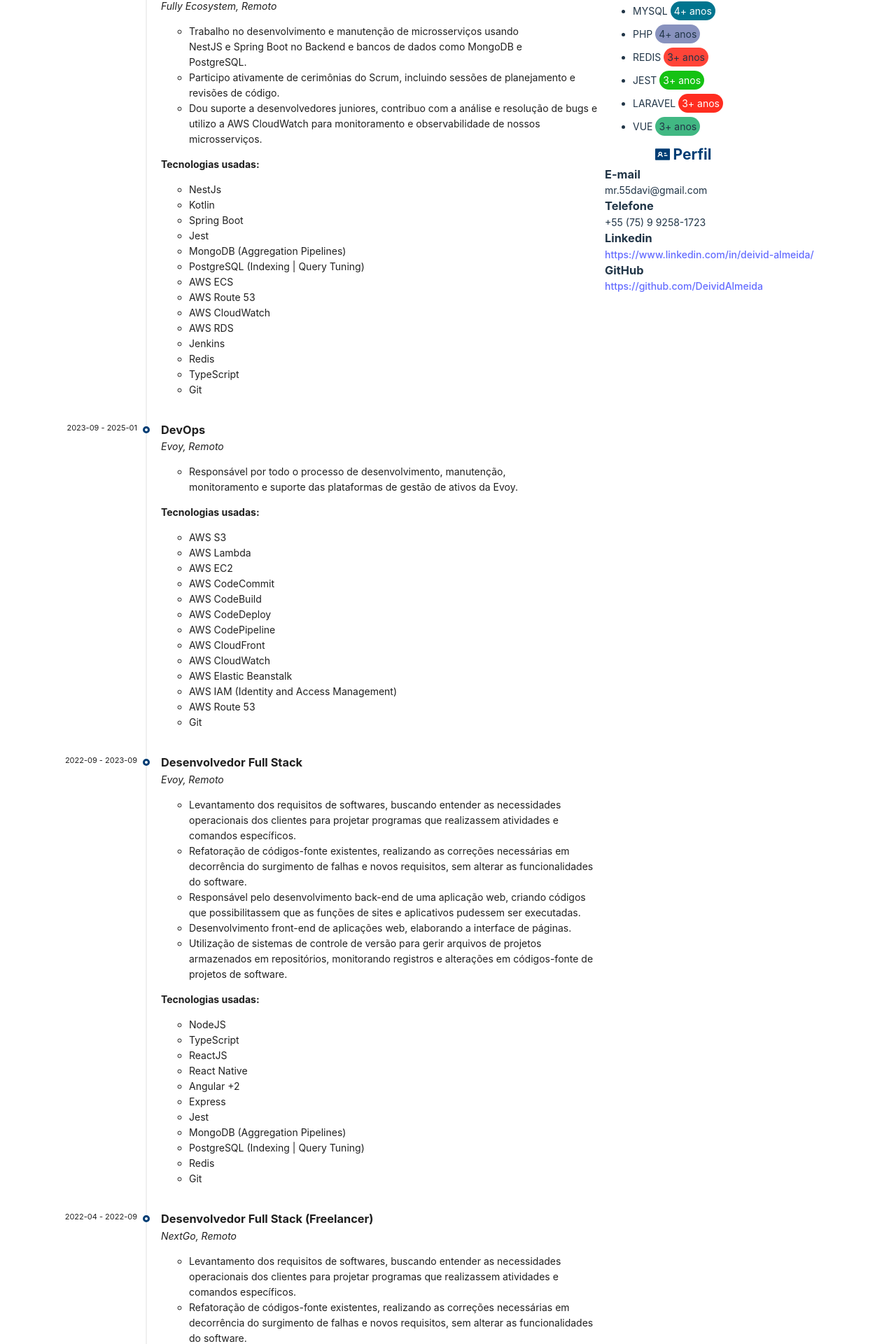
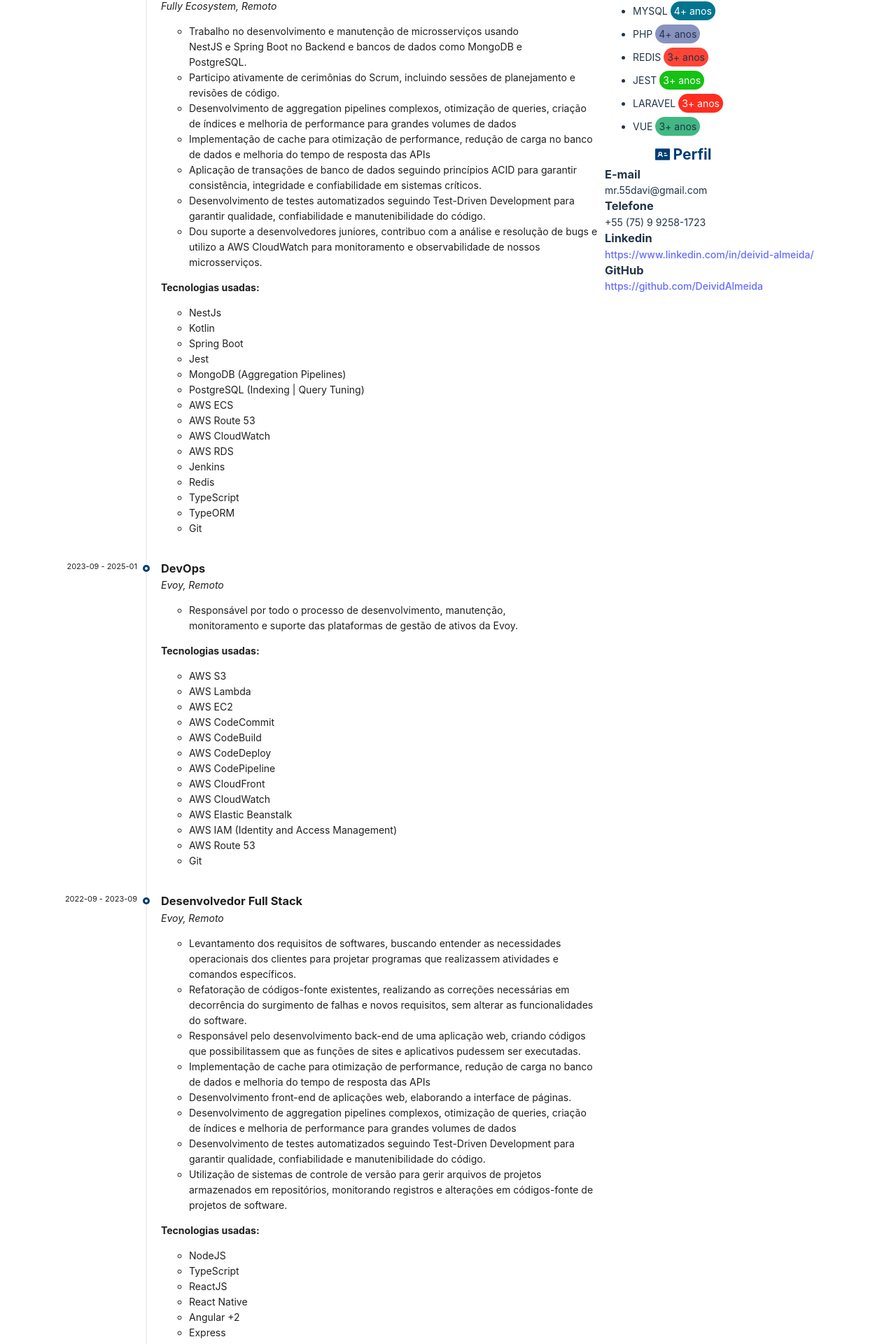
Before and after one commit to DeividAlmeida/cv, a React (Vite) app: page / in a window 1280 px wide. Shown: the part 407-2327 px from the top of the page at 70% size. Built offline with nearby package versions, Linux system fonts and the light colour scheme.

Commit message:
Update Scrum participation and performance optimization details

```diff
--- a/src/App.tsx
+++ b/src/App.tsx
@@ -79,6 +79,10 @@ function App() {
                         <ul>
                           <li style={{marginRight: "10vh"}}>Trabalho no desenvolvimento e manutenção de microsserviços usando NestJS e Spring Boot no Backend e bancos de dados como MongoDB e PostgreSQL.</li>
                           <li>Participo ativamente de cerimônias do Scrum, incluindo sessões de planejamento e revisões de código.</li>
+                          <li>Desenvolvimento de aggregation pipelines complexos, otimização de queries, criação de índices e melhoria de performance para grandes volumes de dados</li>
+                          <li>Implementação de cache para otimização de performance, redução de carga no banco de dados e melhoria do tempo de resposta das APIs</li>
+                          <li>Aplicação de transações de banco de dados seguindo princípios ACID para garantir consistência, integridade e confiabilidade em sistemas críticos.</li>
+                          <li>Desenvolvimento de testes automatizados seguindo Test-Driven Development para garantir qualidade, confiabilidade e manutenibilidade do código.</li>
                           <li>Dou suporte a desenvolvedores juniores, contribuo com a análise e resolução de bugs e utilizo a AWS CloudWatch para monitoramento e observabilidade de nossos microsserviços.</li>
                         </ul>
                       </p>
@@ -98,6 +102,7 @@ function App() {
                           <li>Jenkins</li>
                           <li>Redis</li>
                           <li>TypeScript</li>
+                          <li>TypeORM</li>
                           <li>Git</li>
                         </ul>
                       </p>
@@ -149,7 +154,10 @@ function App() {
                           <li>Levantamento dos requisitos de softwares, buscando entender as necessidades operacionais dos clientes para projetar programas que realizassem atividades e comandos específicos.</li>
                           <li>Refatoração de códigos-fonte existentes, realizando as correções necessárias em decorrência do surgimento de falhas e novos requisitos, sem alterar as funcionalidades do software.</li>
                           <li>Responsável pelo desenvolvimento back-end de uma aplicação web, criando códigos que possibilitassem que as funções de sites e aplicativos pudessem ser executadas.</li>
+                          <li>Implementação de cache para otimização de performance, redução de carga no banco de dados e melhoria do tempo de resposta das APIs</li>
                           <li>Desenvolvimento front-end de aplicações web, elaborando a interface de páginas.</li>
+                          <li>Desenvolvimento de aggregation pipelines complexos, otimização de queries, criação de índices e melhoria de performance para grandes volumes de dados</li>
+                          <li>Desenvolvimento de testes automatizados seguindo Test-Driven Development para garantir qualidade, confiabilidade e manutenibilidade do código.</li>
                           <li>Utilização de sistemas de controle de versão para gerir arquivos de projetos armazenados em repositórios, monitorando registros e alterações em códigos-fonte de projetos de software.</li>
                         </ul>
                       </p>
@@ -185,6 +193,7 @@ function App() {
                           <li>Refatoração de códigos-fonte existentes, realizando as correções necessárias em decorrência do surgimento de falhas e novos requisitos, sem alterar as funcionalidades do software.</li>
                           <li>Responsável pelo desenvolvimento back-end de uma aplicação web, criando códigos que possibilitassem que as funções de sites e aplicativos pudessem ser executadas.</li>
                           <li>Desenvolvimento front-end de aplicações web, elaborando a interface de páginas.</li>
+                          <li>Otimização de queries, criação de índices e melhoria de performance para grandes volumes de dados</li>
                           <li>Utilização de sistemas de controle de versão para gerir arquivos de projetos armazenados em repositórios, monitorando registros e alterações em códigos-fonte de projetos de software.</li>
                         </ul>
                       </p>
@@ -215,6 +224,7 @@ function App() {
                           <li>Refatoração de códigos-fonte existentes, realizando as correções necessárias em decorrência do surgimento de falhas e novos requisitos, sem alterar as funcionalidades do software.</li>
                           <li>Responsável pelo desenvolvimento back-end de uma aplicação web, criando códigos que possibilitassem que as funções de sites e aplicativos pudessem ser executadas.</li>
                           <li>Desenvolvimento front-end de aplicações web, elaborando a interface de páginas.</li>
+                          <li>Otimização de queries, criação de índices e melhoria de performance para grandes volumes de dados</li>
                           <li>Utilização de sistemas de controle de versão para gerir arquivos de projetos armazenados em repositórios, monitorando registros e alterações em códigos-fonte de projetos de software.</li>
                         </ul>
                       </p>
@@ -244,6 +254,7 @@ function App() {
                           <li>Refatoração de códigos-fonte existentes, realizando as correções necessárias em decorrência do surgimento de falhas e novos requisitos, sem alterar as funcionalidades do software.</li>
                           <li>Responsável pelo desenvolvimento back-end de uma aplicação web, criando códigos que possibilitassem que as funções de sites e aplicativos pudessem ser executadas.</li>
                           <li>Desenvolvimento front-end de aplicações web, elaborando a interface de páginas.</li>
+                          <li>Otimização de queries, criação de índices e melhoria de performance para grandes volumes de dados</li>
                           <li>Utilização de sistemas de controle de versão para gerir arquivos de projetos armazenados em repositórios, monitorando registros e alterações em códigos-fonte de projetos de software.</li>
                         </ul>
                       </p>
@@ -272,6 +283,7 @@ function App() {
                           <li>Refatoração de códigos-fonte existentes, realizando as correções necessárias em decorrência do surgimento de falhas e novos requisitos, sem alterar as funcionalidades do software.</li>
                           <li>Responsável pelo desenvolvimento back-end de uma aplicação web, criando códigos que possibilitassem que as funções de sites e aplicativos pudessem ser executadas.</li>
                           <li>Desenvolvimento front-end de aplicações web, elaborando a interface de páginas.</li>
+                          <li>Otimização de queries, criação de índices e melhoria de performance para grandes volumes de dados</li>
                           <li>Utilização de sistemas de controle de versão para gerir arquivos de projetos armazenados em repositórios, monitorando registros e alterações em códigos-fonte de projetos de software.</li>
                         </ul>
                       </p>
```
